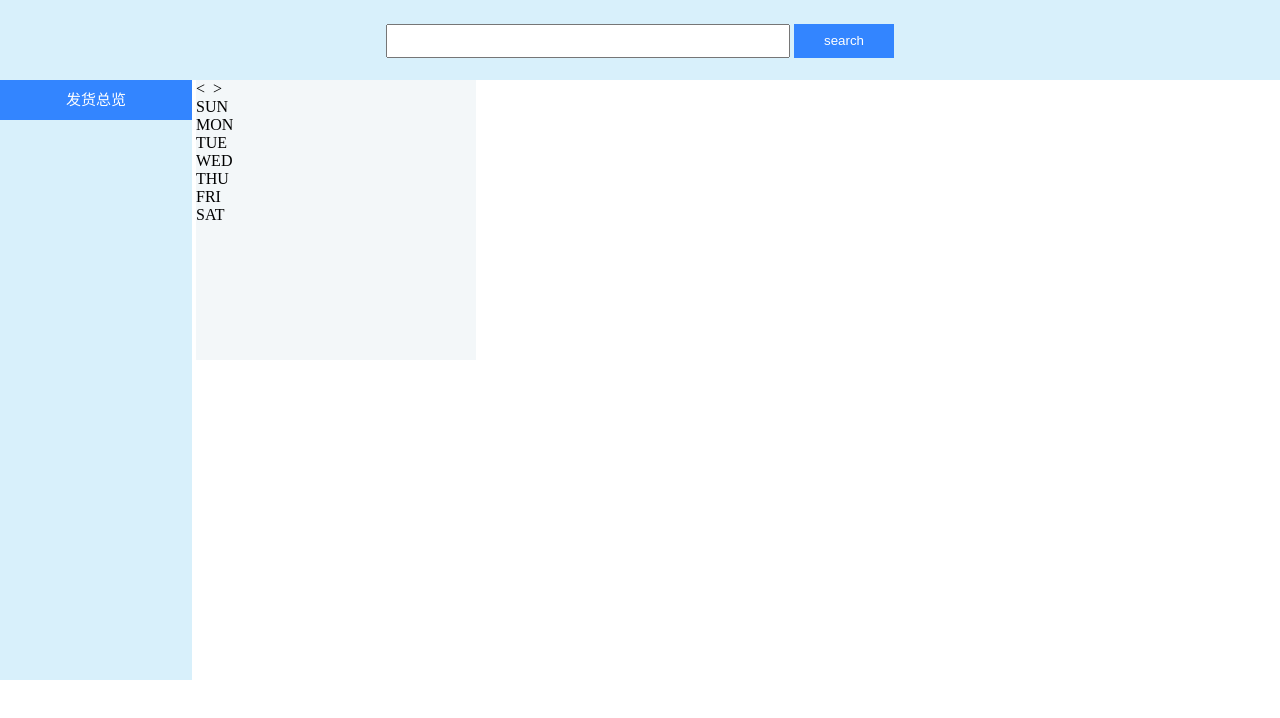
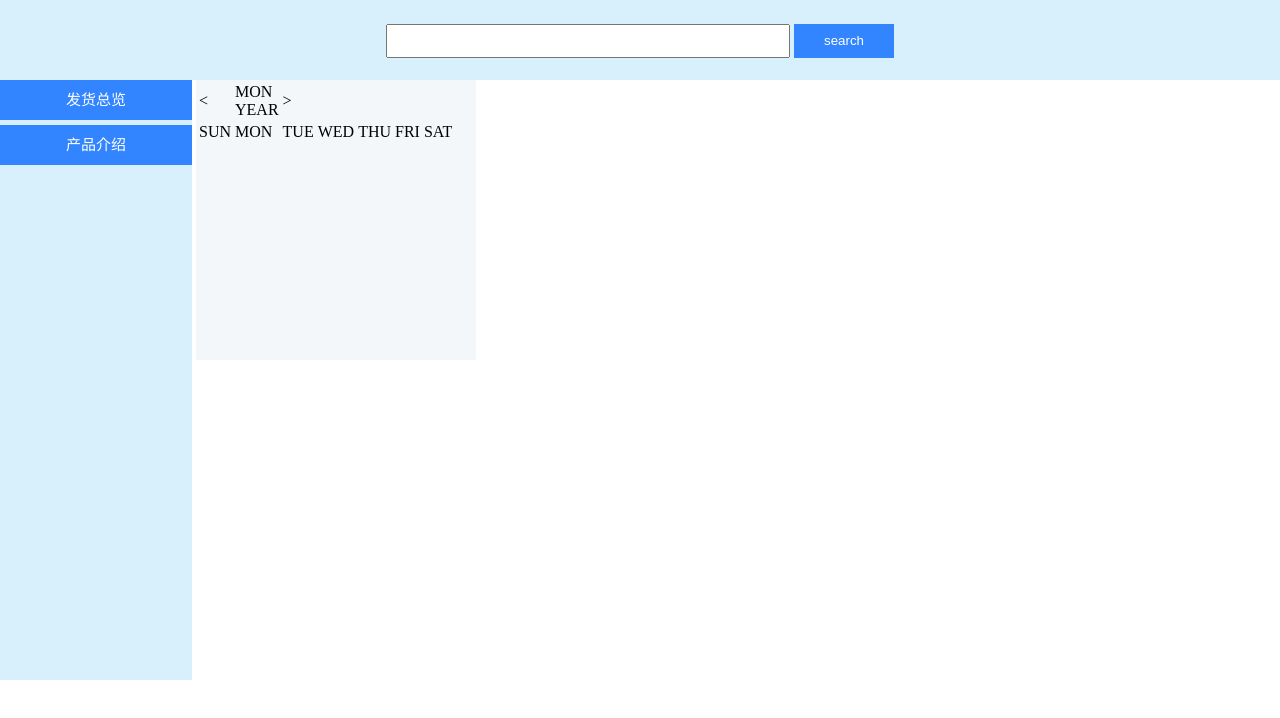
Before and after one commit to yiyouzhanghao/c4i, a website built with webpack: page src/index.html in a window 1280 px wide. Built offline with nearby package versions, Linux system fonts and the light colour scheme.

Commit message:
modified:   src/css/index.css 	modified:   src/index.html

```diff
--- a/src/css/index.css
+++ b/src/css/index.css
@@ -29,7 +29,7 @@
     vertical-align: bottom;
 }
 .aside > ul > li{
-    margin: 0px auto;
+    margin: 0px auto 5px;
     text-align: center;
     line-height: 40px;
     height: 40px;
@@ -51,15 +51,3 @@
     height: 280px;
     background-color: #F3F7F9 ;
 }
-.years_month{
-    display: block;
-}
-.years_month > div{
-    display: inline-block;
-}
-.week{
-    display: block;
-}
-.week > div{
-    display: inline-block;
-}
--- a/src/index.html
+++ b/src/index.html
@@ -16,38 +16,93 @@
         <aside class="aside">
             <ul>
                 <li><a href="">发货总览</a></li>
+                <li><a href="">产品介绍</a></li>
             </ul>
         </aside>
         <section class="content">
             <section class="date">
-                <ul>
-                    <li class="years_month">
-                        <div class="select_time_left">
-                            <
-                        </div>
-                        <div>
-                            <div></div>
-                            <div></div>
-                        </div>
-                        <div class="select_time_right">
-                            >
-                        </div>
-                    </li>
-                    <li class="week">
-                        <li class="SUN">SUN</li>
-                        <li class="MON">MON</li>
-                        <li class="TUE">TUE</li>
-                        <li class="WED">WED</li>
-                        <li class="THU">THU</li>
-                        <li class="FRI">FRI</li>
-                        <li class="SAT">SAT</li>
-                    </li>
-                    <li></li>
-                    <li></li>
-                    <li></li>
-                    <li></li>
-                    <li></li>
-                </ul>
+                <table>
+                    <tr>
+                        <td><</td>
+                        <td>
+                            <div>MON</div>
+                            <div>YEAR</div>
+                        </td>
+                        <td>></td>
+                    </tr>
+                    <tr>
+                        <td class="SUN">SUN</td>
+                        <td class="MON">MON</td>
+                        <td class="TUE">TUE</td>
+                        <td class="WED">WED</td>
+                        <td class="THU">THU</td>
+                        <td class="FRI">FRI</td>
+                        <td class="SAT">SAT</td>
+                    </tr>
+                    <tr>
+                        <td></td>
+                        <td></td>
+                        <td></td>
+                        <td></td>
+                        <td></td>
+                        <td></td>
+                        <td></td>
+                    </tr>
+                    <tr>
+                        <td></td>
+                        <td></td>
+                        <td></td>
+                        <td></td>
+                        <td></td>
+                        <td></td>
+                        <td></td>
+                    </tr>
+                    <tr>
+                        <td></td>
+                        <td></td>
+                        <td></td>
+                        <td></td>
+                        <td></td>
+                        <td></td>
+                        <td></td>
+                    </tr>
+                    <tr>
+                        <td></td>
+                        <td></td>
+                        <td></td>
+                        <td></td>
+                        <td></td>
+                        <td></td>
+                        <td></td>
+                    </tr>
+                    <tr>
+                        <td></td>
+                        <td></td>
+                        <td></td>
+                        <td></td>
+                        <td></td>
+                        <td></td>
+                        <td></td>
+                    </tr>
+                    <tr>
+                        <td></td>
+                        <td></td>
+                        <td></td>
+                        <td></td>
+                        <td></td>
+                        <td></td>
+                        <td></td>
+                    </tr>
+                    <tr>
+                        <td></td>
+                        <td></td>
+                        <td></td>
+                        <td></td>
+                        <td></td>
+                        <td></td>
+                        <td></td>
+                    </tr>
+                </table>
             </section>
 
         </section>
```
